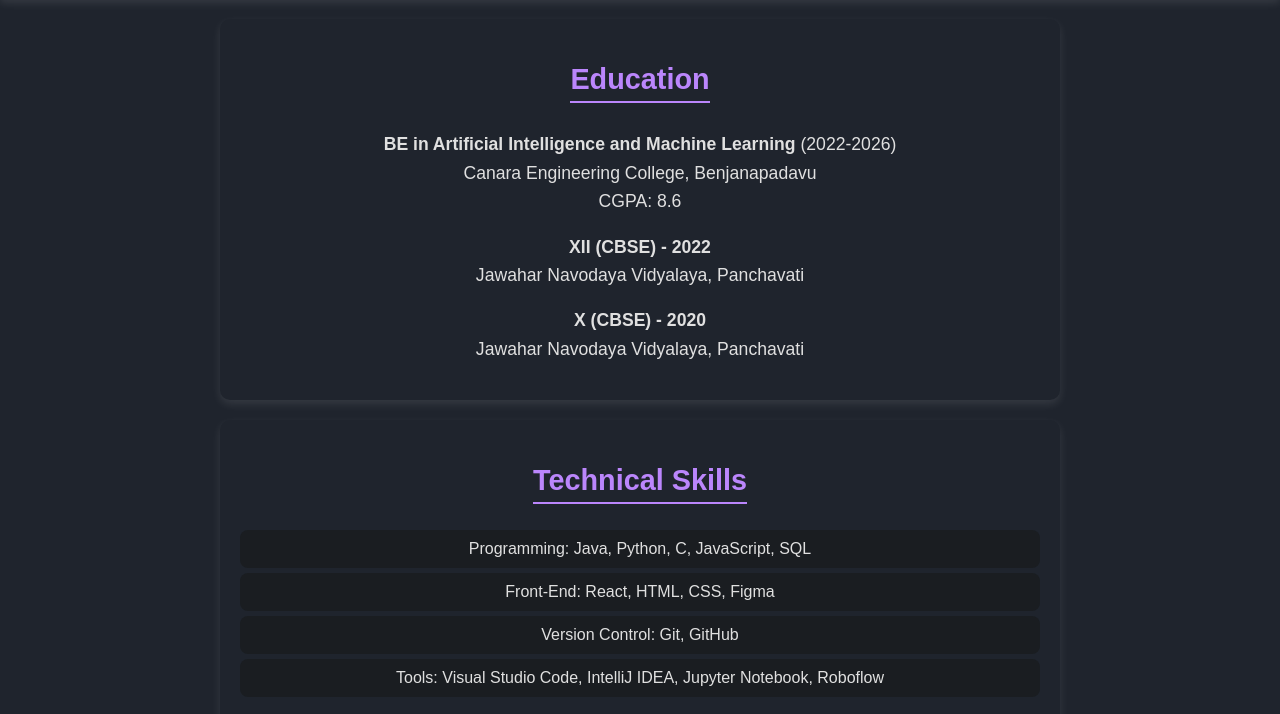
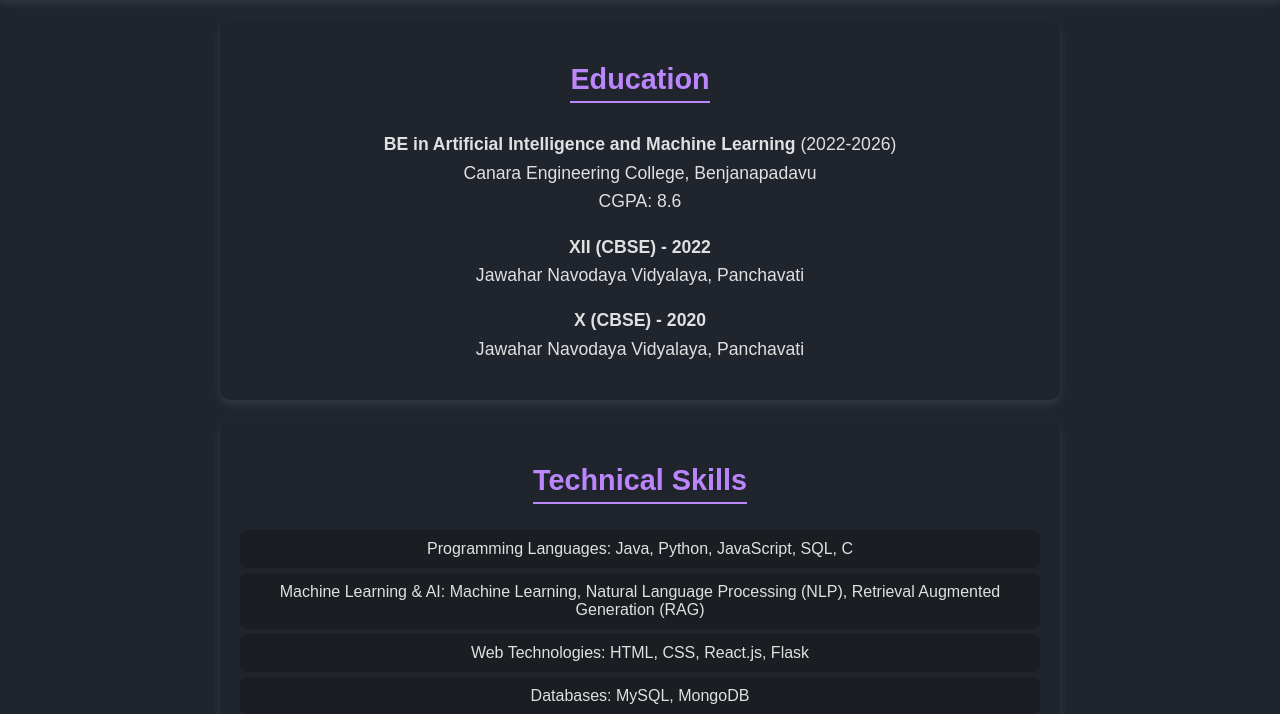
Before and after one commit to AkshataKrishnaHegde/port_folio, a plain HTML site: page about.html in a window 1280 px wide. Shown: the part 86-800 px from the top of the page. Drawn offline with Linux system fonts and the light colour scheme.

Commit message:
Update about.html

```diff
--- a/about.html
+++ b/about.html
@@ -32,11 +32,12 @@
     <section class="skills">
         <h2>Technical Skills</h2>
         <ul>
-            <li>Programming: Java, Python, C, JavaScript, SQL</li>
-            <li>Front-End: React, HTML, CSS, Figma</li>
-            <li>Version Control: Git, GitHub</li>
-            <li>Tools: Visual Studio Code, IntelliJ IDEA, Jupyter Notebook, Roboflow</li>
-        </ul>
+    <li>Programming Languages: Java, Python, JavaScript, SQL, C</li>
+    <li>Machine Learning & AI: Machine Learning, Natural Language Processing (NLP), Retrieval Augmented Generation (RAG)</li>
+    <li>Web Technologies: HTML, CSS, React.js, Flask</li>
+    <li>Databases: MySQL, MongoDB</li>
+    <li>Core CS: Data Structures & Algorithms, Object-Oriented Programming (OOP), Database Management System (DBMS)</li>
+</ul>
     </section>
 
 
```
